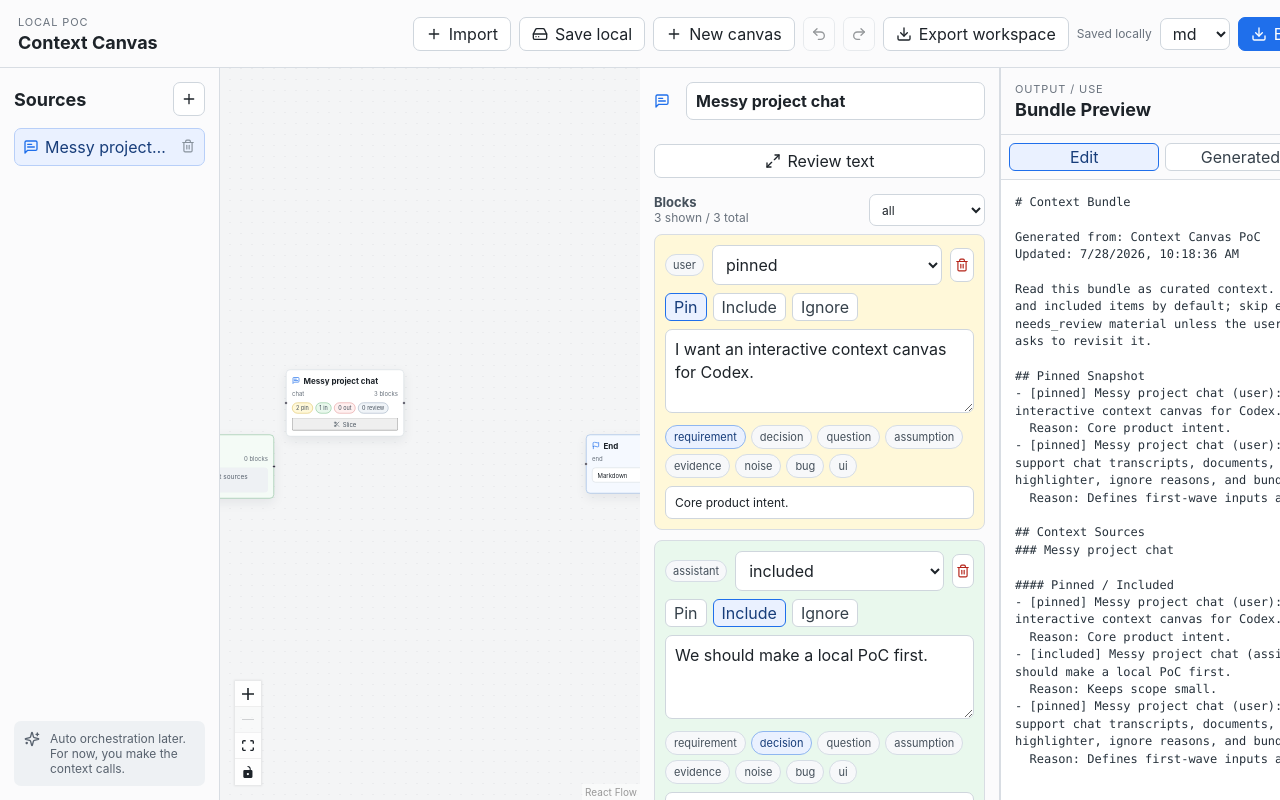
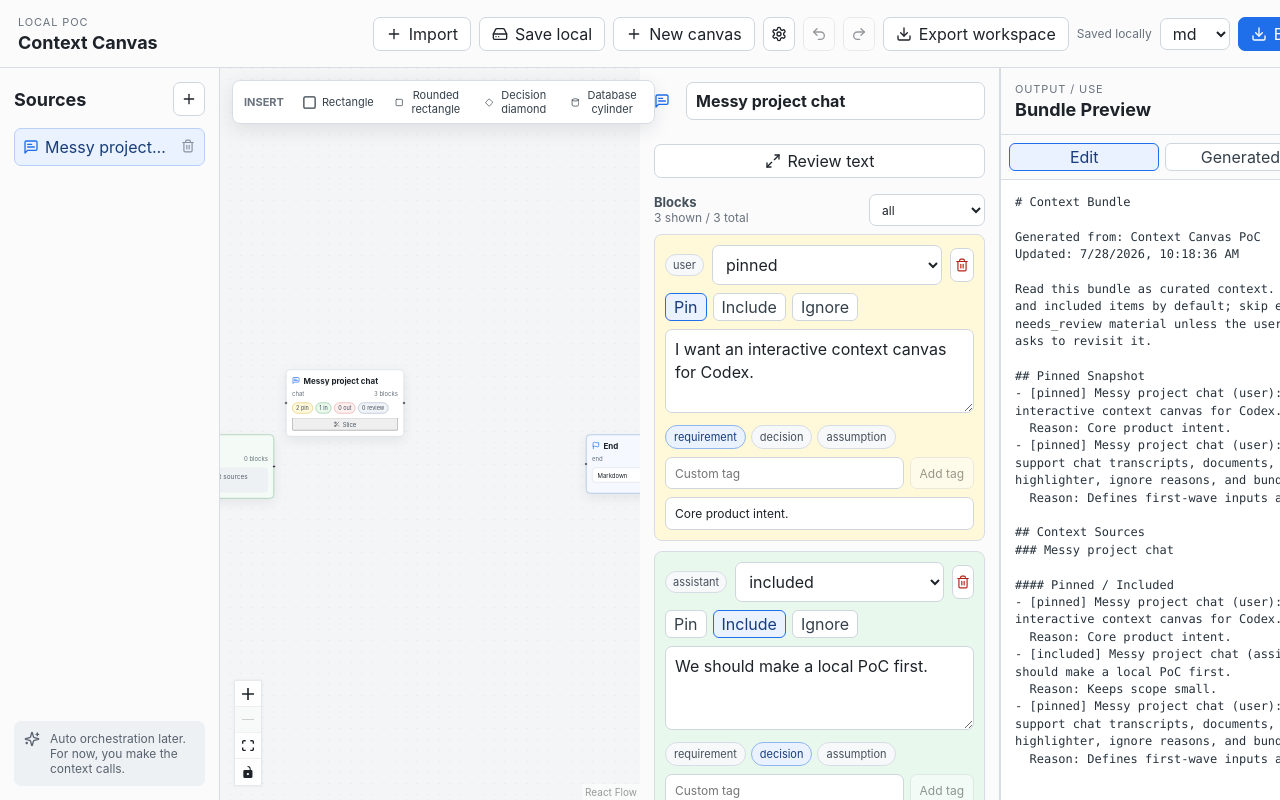
Before and after one commit to KeithWangJunzhe/context-canvas, a React (Vite) app: page / in a window 1280 px wide. Shown: the top 800 px of the page. Built offline with nearby package versions, Linux system fonts and the light colour scheme.

Commit message:
Add semantic canvas text boxes

```diff
--- a/src/App.tsx
+++ b/src/App.tsx
@@ -21,6 +21,8 @@ import {
   Archive,
   ArrowLeft,
   BoxSelect,
+  Cylinder,
+  Diamond,
   Download,
   FileText,
   Flag,
@@ -36,7 +38,9 @@ import {
   Plus,
   Redo2,
   Scissors,
+  Settings,
   Sparkles,
+  Square,
   Trash2,
   Undo2,
 } from 'lucide-react'
@@ -45,6 +49,7 @@ import {
   createId,
   createImageNode,
   createTextNode,
+  createTextBoxNode,
   downloadText,
   generateBundleJson,
   generateBundleMarkdown,
@@ -53,10 +58,16 @@ import {
   toggleTag,
 } from './domain'
 import { sampleWorkspace } from './sample'
-import { BlockStatus, BlockTag, ContextBlock, ContextEdge, ContextNode, Workspace } from './types'
+import { BlockStatus, BlockTag, BuiltInBlockTag, ContextBlock, ContextEdge, ContextNode, TextBoxShape, Workspace } from './types'
 
 const statusOptions: BlockStatus[] = ['included', 'excluded', 'pinned', 'needs_review']
-const tagOptions: BlockTag[] = ['requirement', 'decision', 'question', 'assumption', 'evidence', 'noise', 'bug', 'ui']
+const tagOptions: BuiltInBlockTag[] = ['requirement', 'decision', 'assumption']
+const textBoxShapes: Array<{ value: TextBoxShape; label: string; icon: typeof Square }> = [
+  { value: 'rectangle', label: 'Rectangle', icon: Square },
+  { value: 'rounded_rectangle', label: 'Rounded rectangle', icon: Square },
+  { value: 'diamond', label: 'Decision diamond', icon: Diamond },
+  { value: 'cylinder', label: 'Database cylinder', icon: Cylinder },
+]
 type TextImportType = 'chat' | 'document' | 'note'
 type ImportResult = { ok: boolean; notice?: string }
 type OutputFormat = 'md' | 'txt' | 'json'
@@ -211,16 +222,13 @@ function createEmptyWorkspace(): Workspace {
   })
 }
 
-function addTag(tags: BlockTag[], tag: BlockTag) {
-  return tags.includes(tag) ? tags : [...tags, tag]
-}
-
 function nodeIcon(type: ContextNode['type']) {
   if (type === 'start') return <Play size={16} />
   if (type === 'end') return <Flag size={16} />
   if (type === 'chat') return <MessageSquareText size={16} />
   if (type === 'image') return <ImageIcon size={16} />
   if (type === 'note') return <NotebookPen size={16} />
+  if (type === 'text_box') return <Pilcrow size={16} />
   if (type === 'bundle') return <Archive size={16} />
   return <FileText size={16} />
 }
@@ -238,6 +246,20 @@ function ContextNodeCard({ data, selected }: NodeProps<ContextFlowNode>) {
   const total = contextNode.blocks.length + contextNode.regions.length
   const isStart = contextNode.type === 'start'
   const isEnd = contextNode.type === 'end'
+  const isTextBox = contextNode.type === 'text_box'
+  if (isTextBox) {
+    return (
+      <div className={`text-box-node shape-${contextNode.shape || 'rectangle'} ${selected ? 'is-selected' : ''}`}>
+        <Handle type="target" position={Position.Left} />
+        <div className="text-box-content">
+          <span className="text-box-title">{contextNode.title}</span>
+          <span className="text-box-body">{contextNode.body || 'Text box'}</span>
+          {contextNode.shapeMeaning && <span className="text-box-meaning">{contextNode.shapeMeaning}</span>}
+        </div>
+        <Handle type="source" position={Position.Right} />
+      </div>
+    )
+  }
   return (
     <div className={`canvas-node ${selected ? 'is-selected' : ''} node-${contextNode.type}`}>
       {!isStart && <Handle type="target" position={Position.Left} />}
@@ -293,6 +315,20 @@ function ContextNodeCard({ data, selected }: NodeProps<ContextFlowNode>) {
 }
 
 const nodeTypes = { context: ContextNodeCard }
+
+function CanvasToolbar({ onAddTextBox }: { onAddTextBox: (shape: TextBoxShape) => void }) {
+  return (
+    <div className="canvas-toolbar" aria-label="Insert canvas node">
+      <span className="canvas-toolbar-label">Insert</span>
+      {textBoxShapes.map(({ value, label, icon: Icon }) => (
+        <button key={value} className="canvas-tool-button" onClick={() => onAddTextBox(value)} title={`Insert ${label}`} aria-label={`Insert ${label}`}>
+          <Icon size={15} />
+          <span>{label}</span>
+        </button>
+      ))}
+    </div>
+  )
+}
 
 function makeFlowNodes(workspace: Workspace): ContextFlowNode[] {
   return workspace.nodes.map((node, index) => {
@@ -641,7 +677,7 @@ function DocumentWorkspace({
             type: 'text',
             text,
             status,
-            tags: status === 'pinned' ? ['requirement'] : status === 'excluded' ? ['noise'] : ['evidence'],
+            tags: [],
             reason: 'Selected from local document preview.',
             isGenerated: true,
             sourceOrder: node.body && node.body.indexOf(text) >= 0 ? node.body.indexOf(text) : undefined,
@@ -711,16 +747,16 @@ function MarkdownBlock({
       <div className="md-block-actions">
         <button
           className={block.status === 'pinned' ? 'active' : ''}
-          onClick={() => onUpdate({ status: nextBlockStatus(block.status, 'pinned'), tags: addTag(block.tags, 'requirement') })}
+          onClick={() => onUpdate({ status: nextBlockStatus(block.status, 'pinned') })}
         >
           Pin
         </button>
-        <button className={block.status === 'included' ? 'active' : ''} onClick={() => onUpdate({ status: 'included', tags: addTag(block.tags, 'evidence') })}>
+        <button className={block.status === 'included' ? 'active' : ''} onClick={() => onUpdate({ status: 'included' })}>
           Include
         </button>
         <button
           className={block.status === 'excluded' ? 'active' : ''}
-          onClick={() => onUpdate({ status: nextBlockStatus(block.status, 'excluded'), tags: addTag(block.tags, 'noise') })}
+          onClick={() => onUpdate({ status: nextBlockStatus(block.status, 'excluded') })}
         >
           Ignore
         </button>
@@ -769,7 +805,15 @@ function BlockEditor({
   onUpdate: (patch: Partial<ContextBlock>) => void
   onDelete: () => void
 }) {
+  const [customTag, setCustomTag] = useState('')
   const setStatus = (status: BlockStatus) => onUpdate({ status: nextBlockStatus(block.status, status) })
+  const addCustomTag = () => {
+    const tag = customTag.trim()
+    if (!tag || block.tags.includes(tag)) return
+    onUpdate({ tags: [...block.tags, tag] })
+    setCustomTag('')
+  }
+  const customTags = block.tags.filter((tag) => !tagOptions.includes(tag as BuiltInBlockTag))
   return (
     <div className={`block-card status-${block.status} ${isActive ? 'is-active' : ''}`} data-block-editor-id={block.id} onClick={onSelect}>
       <div className="block-toolbar">
@@ -807,6 +851,27 @@ function BlockEditor({
             {tag}
           </button>
         ))}
+        {customTags.map((tag) => (
+          <button key={tag} className="tag active" onClick={() => onUpdate({ tags: block.tags.filter((item) => item !== tag) })} title="Remove custom tag">
+            {tag} x
+          </button>
+        ))}
+      </div>
+      <div className="custom-tag-row">
+        <input
+          value={customTag}
+          onChange={(event) => setCustomTag(event.target.value)}
+          onKeyDown={(event) => {
+            if (event.key === 'Enter') {
+              event.preventDefault()
+              addCustomTag()
+            }
+          }}
+          placeholder="Custom tag"
+        />
+        <button className="secondary-button" onClick={addCustomTag} disabled={!customTag.trim()}>
+          Add tag
+        </button>
       </div>
       <input
         className="reason-input"
@@ -1120,6 +1185,35 @@ function Inspector({
         </>
       )}
 
+      {node.type === 'text_box' && (
+        <section className="panel-section text-box-inspector">
+          <h3>Text box node</h3>
+          <label className="field">
+            <span>Shape</span>
+            <select value={node.shape || 'rectangle'} onChange={(event) => onUpdateNode(node.id, { shape: event.target.value as TextBoxShape })}>
+              {textBoxShapes.map(({ value, label }) => (
+                <option key={value} value={value}>
+                  {label}
+                </option>
+              ))}
+            </select>
+          </label>
+          <label className="field">
+            <span>Shape meaning (optional)</span>
+            <input
+              value={node.shapeMeaning || ''}
+              onChange={(event) => onUpdateNode(node.id, { shapeMeaning: event.target.value })}
+              placeholder="e.g. decision, database, information"
+            />
+          </label>
+          <label className="field">
+            <span>Text</span>
+            <textarea value={node.body || ''} onChange={(event) => onUpdateNode(node.id, { body: event.target.value })} rows={5} />
+          </label>
+          <p className="hint">The shape is visual shorthand. The optional meaning is included in structured output as a helper field.</p>
+        </section>
+      )}
+
       {node.regions.length > 0 && (
         <section className="panel-section">
           <h3>Image Regions</h3>
@@ -1173,7 +1267,7 @@ function Inspector({
         </div>
       )}
 
-      {node.type !== 'start' && node.type !== 'end' && node.type !== 'image' && node.type !== 'bundle' && (
+      {node.type !== 'start' && node.type !== 'end' && node.type !== 'image' && node.type !== 'bundle' && node.type !== 'text_box' && (
         <section className="panel-section">
           <div className="section-heading-row compact-heading">
             <div>
@@ -1449,6 +1543,11 @@ export function App() {
     setActiveImageId(node.type === 'image' ? node.id : null)
   }
 
+  const addTextBox = (shape: TextBoxShape) => {
+    addNode(createTextBoxNode(shape))
+    setSaveToast(`${textBoxShapes.find((item) => item.value === shape)?.label || 'Text box'} added`)
+  }
+
   const deleteSource = (nodeId: string) => {
     const node = workspace.nodes.find((item) => item.id === nodeId)
     if (!node || node.type === 'start' || node.type === 'end') return
@@ -1564,7 +1663,25 @@ export function App() {
     }
   }
 
-  const onNodesChange = useCallback((changes: NodeChange<ContextFlowNode>[]) => setFlowNodes((nodes) => applyNodeChanges<ContextFlowNode>(changes, nodes)), [])
+  const onNodesChange = (changes: NodeChange<ContextFlowNode>[]) => {
+    const requestedRemovedIds = changes
+      .filter((change) => change.type === 'remove' && 'id' in change)
+      .map((change) => change.id)
+    const removedIds = requestedRemovedIds.filter((id) => id !== startNodeId && id !== endNodeId)
+    setFlowNodes((nodes) => applyNodeChanges<ContextFlowNode>(changes.filter((change) => !('id' in change) || ![startNodeId, endNodeId].includes(change.id)), nodes))
+    if (removedIds.length === 0) return
+    updateWorkspace((current) => ({
+      ...current,
+      nodes: current.nodes.filter((node) => !removedIds.includes(node.id)),
+      edges: current.edges.filter((edge) => !removedIds.includes(edge.from) && !removedIds.includes(edge.to)),
+    }))
+    if (removedIds.includes(selectedNodeId)) {
+      setSelectedNodeId(startNodeId)
+      setActiveBlockId(null)
+      setActiveTextNodeId(null)
+      setActiveImageId(null)
+    }
+  }
   const onEdgesChange = useCallback((changes: EdgeChange[]) => {
     const removedIds = changes
       .filter((change) => change.type === 'remove' && 'id' in change)
@@ -1785,6 +1902,14 @@ export function App() {
               <Plus size={16} />
               New canvas
             </button>
+            <button
+              className="icon-button"
+              onClick={() => setSaveToast('Settings coming later')}
+              title="Settings coming later"
+              aria-label="Settings coming later"
+            >
+              <Settings size={16} />
+            </button>
             <button className="icon-button" onClick={undoWorkspace} disabled={historyPastRef.current.length === 0} aria-label="Undo">
               <Undo2 size={16} />
             </button>
@@ -1858,6 +1983,9 @@ export function App() {
             ) : activeImage ? (
               <ImageWorkspace node={activeImage} onAddRegion={onAddRegion} onExit={() => setActiveImageId(null)} />
             ) : (
+              <div className="canvas-stage">
+                <CanvasToolbar onAddTextBox={addTextBox} />
+                <div className="canvas-flow">
                   <ReactFlow
                     nodes={flowNodes}
                     edges={flowEdges}
@@ -1885,6 +2013,8 @@ export function App() {
                     <Background gap={22} size={1} />
                     <Controls />
                   </ReactFlow>
+                </div>
+              </div>
             )}
           </section>
 
--- a/src/domain.ts
+++ b/src/domain.ts
@@ -1,4 +1,4 @@
-import { BlockStatus, BlockTag, ContextBlock, ContextNode, ImageRegion, Workspace } from './types'
+import { BlockStatus, BlockTag, ContextBlock, ContextNode, ImageRegion, TextBoxShape, Workspace } from './types'
 
 const rolePattern = /^(user|assistant|system|tool|developer|用户|助手|human|ai|chatgpt|claude|codex)\s*[:：]/i
 const speakerPattern = /^([^:：\n]{1,24})\s*[:：]\s*/
@@ -184,6 +184,21 @@ export function createImageNode(title: string, imageUrl: string, imageName: stri
   }
 }
 
+export function createTextBoxNode(shape: TextBoxShape = 'rectangle'): ContextNode {
+  const now = new Date().toISOString()
+  return {
+    id: createId('node'),
+    type: 'text_box',
+    title: 'Text box',
+    body: 'Double-click or edit this text',
+    shape,
+    blocks: [],
+    regions: [],
+    createdAt: now,
+    updatedAt: now,
+  }
+}
+
 export function statusLabel(status: BlockStatus) {
   return status.replace('_', ' ')
 }
@@ -194,6 +209,10 @@ export function toggleTag(tags: BlockTag[], tag: BlockTag) {
 
 function isContextNode(node: ContextNode) {
   return node.type !== 'start' && node.type !== 'end' && node.type !== 'bundle'
+}
+
+function isTextBoxNode(node: ContextNode): boolean {
+  return node.type === 'text_box'
 }
 
 function shouldReadStatus(status: BlockStatus) {
@@ -313,6 +332,21 @@ export function generateBundleMarkdown(workspace: Workspace) {
 
   workspace.nodes.forEach((node) => {
     if (!isContextNode(node)) return
+    if (isTextBoxNode(node)) {
+      const text = node.body?.trim()
+      if (!text) return
+      const shape = node.shape || 'rectangle'
+      const meaning = node.shapeMeaning?.trim()
+      sourceSections.push(
+        [
+          `### ${node.title}`,
+          '',
+          `- [included] Text box: ${text}`,
+          `  Shape: ${shape}${meaning ? ` (${meaning})` : ''}`,
+        ].join('\n'),
+      )
+      return
+    }
     const included: string[] = []
     const imageRegions: string[] = []
 
@@ -368,6 +402,25 @@ export function generateBundleJson(workspace: Workspace) {
   const nodes = workspace.nodes
     .filter(isContextNode)
     .map((node) => {
+      if (isTextBoxNode(node)) {
+        const text = node.body?.trim()
+        if (!text) return null
+        return {
+          id: node.id,
+          title: node.title,
+          kind: 'text_box',
+          text,
+          shape: node.shape || 'rectangle',
+          shape_meaning: node.shapeMeaning?.trim() || undefined,
+          connections: sourceConnections(workspace, node).map((connection) => ({
+            id: connection.id,
+            label: connection.label,
+            from: connection.from,
+            to: connection.to,
+            summary: connection.summary,
+          })),
+        }
+      }
       const blocks = node.blocks.filter((block) => shouldReadStatus(block.status)).map(blockToJson)
       const regions = node.regions.filter((region) => shouldReadStatus(region.status)).map(regionToJson)
       if (blocks.length === 0 && regions.length === 0) return null
--- a/src/styles.css
+++ b/src/styles.css
@@ -309,6 +309,56 @@ button:disabled {
   background: #f4f5f6;
 }
 
+.canvas-stage,
+.canvas-flow {
+  width: 100%;
+  height: 100%;
+  min-height: 0;
+  position: relative;
+}
+
+.canvas-toolbar {
+  position: absolute;
+  z-index: 5;
+  top: 12px;
+  left: 12px;
+  display: flex;
+  align-items: center;
+  gap: 5px;
+  padding: 6px;
+  border: 1px solid #d8dde3;
+  border-radius: 8px;
+  background: rgba(255, 255, 255, 0.94);
+  box-shadow: 0 6px 18px rgba(31, 43, 55, 0.1);
+}
+
+.canvas-toolbar-label {
+  padding: 0 5px;
+  color: #69727d;
+  font-size: 11px;
+  font-weight: 700;
+  text-transform: uppercase;
+}
+
+.canvas-tool-button {
+  display: inline-flex;
+  align-items: center;
+  gap: 5px;
+  min-height: 28px;
+  border: 1px solid transparent;
+  border-radius: 6px;
+  background: transparent;
+  color: #35404a;
+  padding: 0 7px;
+  font-size: 11px;
+}
+
+.canvas-tool-button:hover {
+  border-color: #b9cbea;
+  background: #f1f6ff;
+  color: #173d7a;
+}
+
 .document-workspace {
   height: 100%;
   min-height: 0;
@@ -369,6 +419,73 @@ button:disabled {
 .canvas-node.node-end {
   border-color: #7fa7dc;
   background: #f5f9ff;
+}
+
+.text-box-node {
+  position: relative;
+  width: 176px;
+  min-height: 92px;
+  border: 1px solid #6e7d8b;
+  border-radius: 5px;
+  background: #fff;
+  color: #1d2329;
+  box-shadow: 0 7px 18px rgba(31, 43, 55, 0.1);
+  padding: 13px;
+}
+
+.text-box-node.is-selected {
+  border-color: #1f6feb;
+  box-shadow: 0 0 0 3px rgba(31, 111, 235, 0.16), 0 7px 18px rgba(31, 43, 55, 0.1);
+}
+
+.text-box-node.shape-rounded_rectangle {
+  border-radius: 22px;
+}
+
+.text-box-node.shape-diamond {
+  border-radius: 3px;
+  transform: rotate(45deg);
+}
+
+.text-box-node.shape-diamond .text-box-content {
+  transform: rotate(-45deg);
+}
+
+.text-box-node.shape-cylinder {
+  border-radius: 50% / 15%;
+  min-height: 102px;
+}
+
+.text-box-content {
+  display: grid;
+  min-height: 64px;
+  place-items: center;
+  gap: 5px;
+  text-align: center;
+}
+
+.text-box-title {
+  max-width: 150px;
+  overflow: hidden;
+  text-overflow: ellipsis;
+  white-space: nowrap;
+  font-size: 11px;
+  font-weight: 700;
+  color: #58626e;
+}
+
+.text-box-body {
+  max-width: 150px;
+  overflow-wrap: anywhere;
+  font-size: 13px;
+  line-height: 1.3;
+}
+
+.text-box-meaning {
+  max-width: 150px;
+  color: #69727d;
+  font-size: 10px;
+  font-style: italic;
 }
 
 .node-header {
@@ -610,6 +727,19 @@ button:disabled {
   line-height: 1.45;
 }
 
+.field select,
+.custom-tag-row input {
+  width: 100%;
+  min-height: 32px;
+  border: 1px solid #cfd6dd;
+  border-radius: 7px;
+  background: #fff;
+  color: #1d2329;
+  padding: 7px 9px;
+  font: inherit;
+  font-size: 12px;
+}
+
 .tag-row {
   flex-wrap: wrap;
   gap: 5px;
@@ -627,6 +757,19 @@ button:disabled {
 }
 
 .reason-input {
+  font-size: 12px;
+}
+
+.custom-tag-row {
+  display: grid;
+  grid-template-columns: 1fr auto;
+  gap: 6px;
+  margin: 8px 0;
+}
+
+.custom-tag-row .secondary-button {
+  min-height: 32px;
+  padding: 0 9px;
   font-size: 12px;
 }
 
```
Also changed, not shown: src/types.ts (+8 -6 lines), 4 other files (tests, documents, lock files or other folders). Lines whose indentation alone changed are shown as unchanged.
